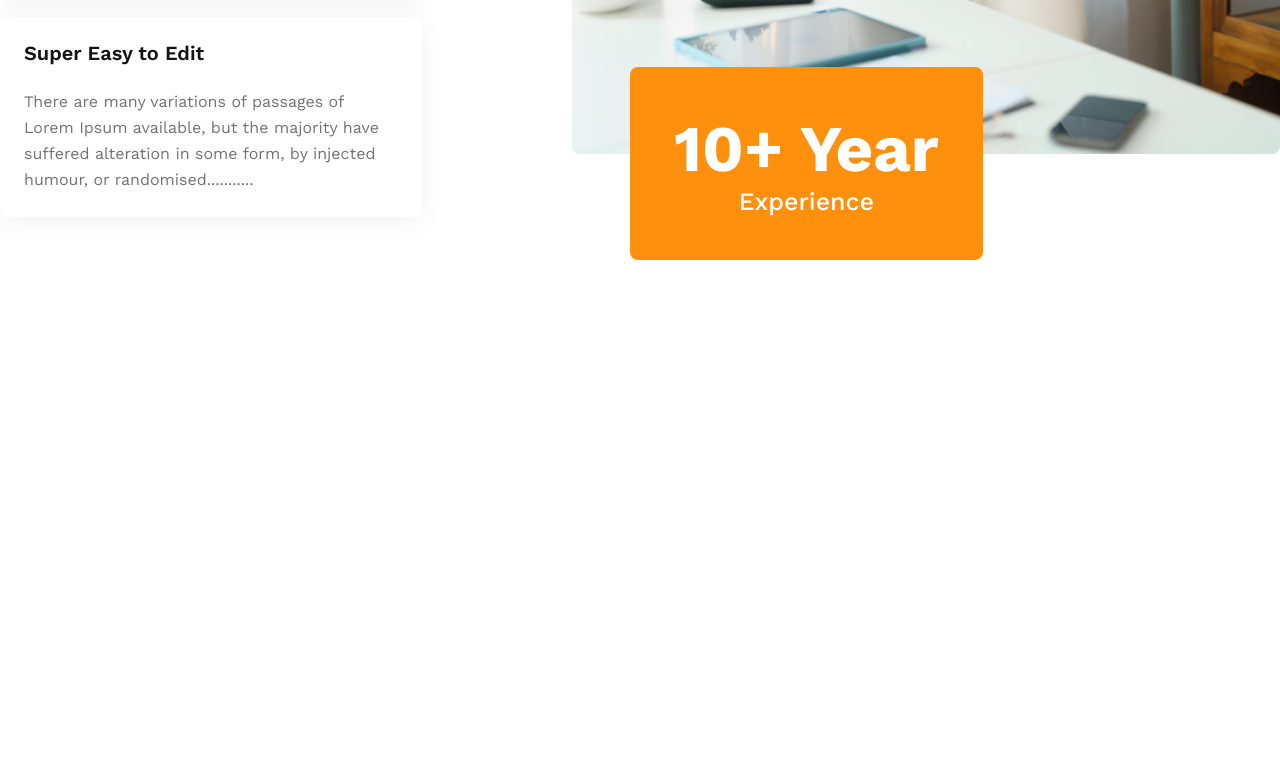
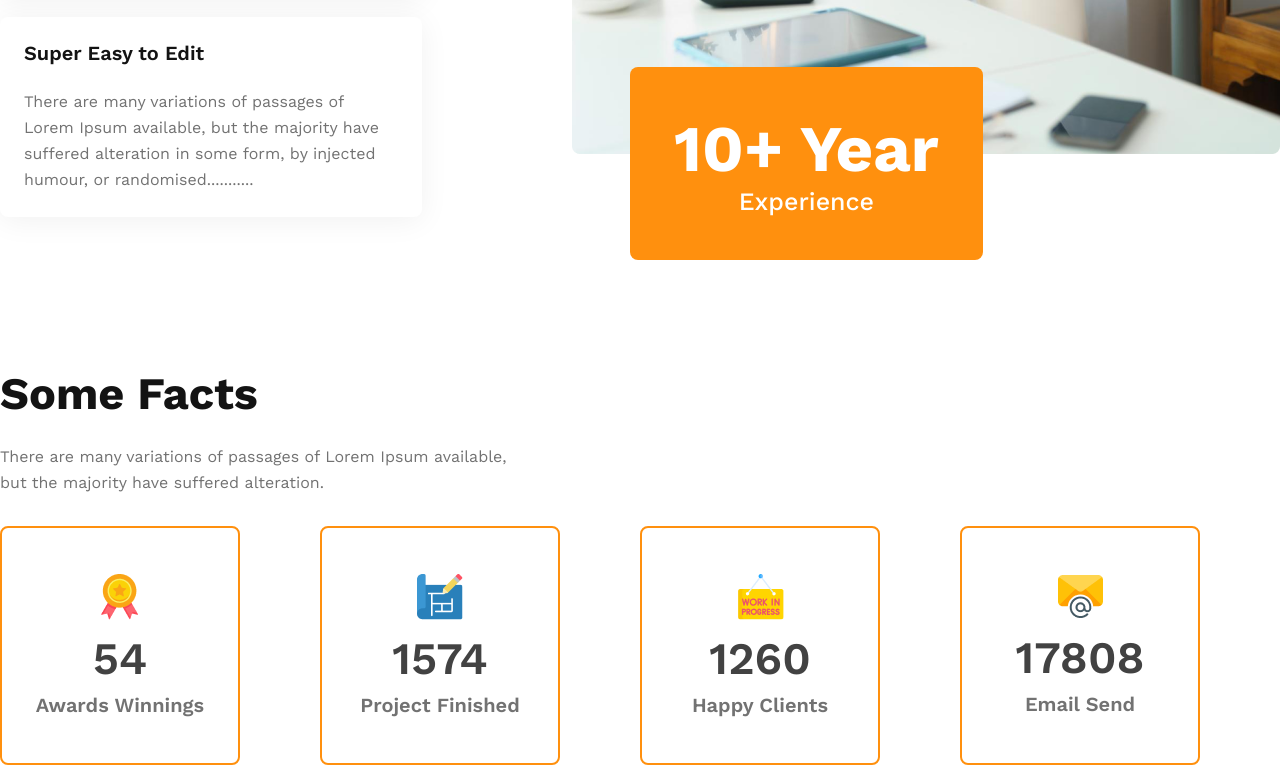
Before and after one commit to amitsarkerui/Assignment-2, a plain HTML site: page index.html in a window 1280 px wide. Shown: the part 3190-3955 px from the top of the page. Before the commit the page ends 3450 px from the top, so only its background shows below. Drawn offline with nearby package versions, Linux system fonts and the light colour scheme.

Commit message:
Facts Done

```diff
--- a/index.html
+++ b/index.html
@@ -96,5 +96,36 @@
         </div>
     </div>
    </section>
+   <!-- ----- Fact section start ----- -->
+   <section class="facts">
+        <div class="container">
+            <h2 class="sectionHeader">
+                Some Facts
+            </h2>
+            <p class="paragraph">There are many variations of passages of Lorem Ipsum available,<br>but the majority have suffered alteration.</p>
+            <div class="factWrapper">
+                <div class="singleFact">
+                    <img src="/images/icons/ribon.png" alt="" class="factIcon">
+                    <h3 class="factTitle">54</h3>
+                    <p class="factInfo">Awards Winnings</p>
+                </div>
+                <div class="singleFact">
+                    <img src="/images/icons/projects.png" alt="" class="factIcon">
+                    <h3 class="factTitle">1574</h3>
+                    <p class="factInfo">Project Finished</p>
+                </div>
+                <div class="singleFact">
+                    <img src="/images/icons/customers.png" alt="" class="factIcon">
+                    <h3 class="factTitle">1260</h3>
+                    <p class="factInfo">Happy Clients</p>
+                </div>
+                <div class="singleFact">
+                    <img src="/images/icons/email.png" alt="" class="factIcon">
+                    <h3 class="factTitle">17808</h3>
+                    <p class="factInfo">Email Send</p>
+                </div>
+            </div>
+        </div>
+   </section>
 </body>
 </html>
--- a/style/style.css
+++ b/style/style.css
@@ -175,3 +175,31 @@ header{
     font-weight: 500;
     font-size: 25px;
 }
+
+/* ----- Fact Start----- */
+.facts{
+    margin-top: 130px;
+}
+.singleFact{
+    text-align: center;
+    width: 240px;
+    padding: 46px 0;
+    border: 2px solid #FF900E;
+    border-radius: 8px;
+    /* display: inline-block; */
+}
+.factWrapper{
+    display: grid;
+    grid-template-columns: repeat(4, 1fr);
+}
+.singleFact h3{
+    font-weight: 600;
+    font-size: 45px;
+    color: #424242;
+    margin: 8px 0;
+}
+.singleFact p{
+    font-weight: 600;
+    font-size: 20px;
+    color: #727272;
+}
```
